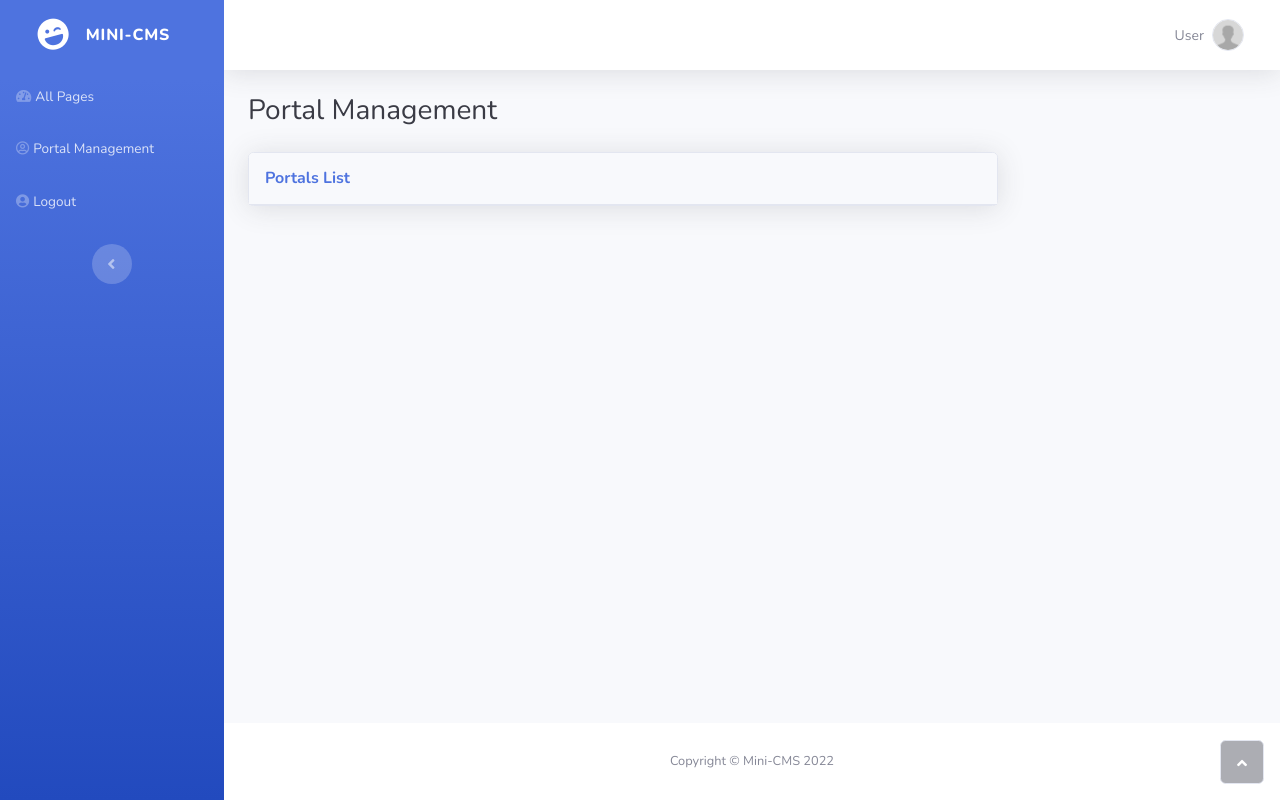
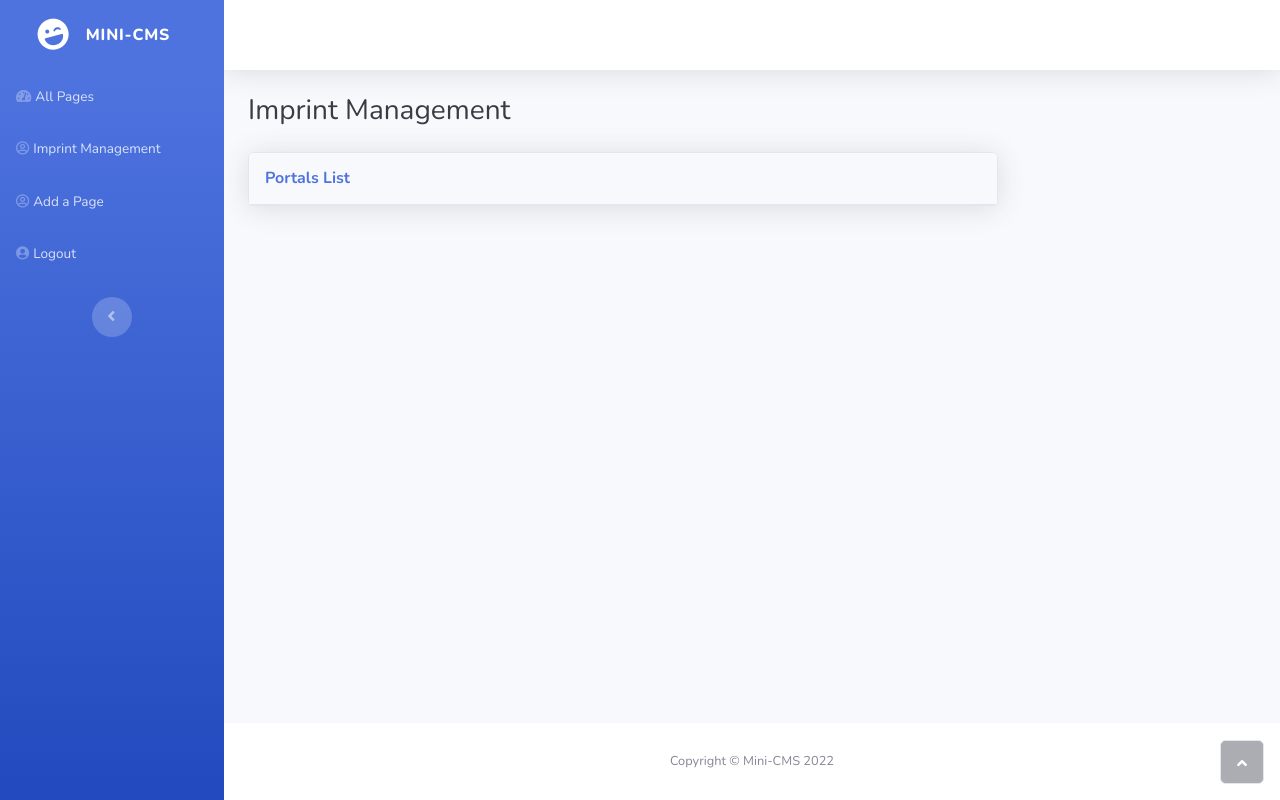
Before and after one commit to Faaizz/schwarz_probearbeit, a Symfony app: template templates/portal/index.html.twig in a window 1280 px wide. Run offline with Twig, Linux system fonts and the light colour scheme; the template is opened without the code that fills it, so the values that code supplies are empty; some libraries are stand-ins or nearby versions.

Commit message:
[T-5] UI chnages

```diff
--- a/templates/index.html.twig
+++ b/templates/index.html.twig
@@ -1,11 +1,11 @@
 {% extends 'base.html.twig' %}
 
-{% block title %} {{ "Legal Notices"|trans }} {% endblock %}
+{% block title %} {{ "All Pages"|trans }} {% endblock %}
 
 {% block content %}
 
 <div class="container-fluid pb-4">
-    <h3 class="text-dark mb-4">{{ "Legal Notices"|trans }}</h3>
+    <h3 class="text-dark mb-4">{{ "All Pages"|trans }}</h3>
 
     <ul class="navbar-nav text-light" id="accordionSidebar">
         {% for imprintLink in imprintLinks %}
--- a/templates/partials/_sidenav.html.twig
+++ b/templates/partials/_sidenav.html.twig
@@ -7,7 +7,8 @@
         <hr class="sidebar-divider my-0">
         <ul class="navbar-nav text-light" id="accordionSidebar">
             <li class="nav-item"><a class="nav-link" href="{{ path('list_pages') }}"><i class="fas fa-tachometer-alt"></i><span>All Pages</span></a></li>
-            <li class="nav-item"><a class="nav-link" href="{{ path('index_portal') }}"><i class="far fa-user-circle"></i><span>Portal Management</span></a></li>
+            <li class="nav-item"><a class="nav-link" href="{{ path('index_imprint') }}"><i class="far fa-user-circle"></i><span>Imprint Management</span></a></li>
+            <li class="nav-item"><a class="nav-link" href="{{ path('add_page') }}"><i class="far fa-user-circle"></i><span>Add a Page</span></a></li>
             <li class="nav-item"><a class="nav-link" href="{{ path('app_logout') }}"><i class="fas fa-user-circle"></i><span>Logout</span></a></li>
         </ul>
         <div class="text-center d-none d-md-inline"><button class="btn rounded-circle border-0" id="sidebarToggle" type="button"></button></div>
--- a/templates/partials/_topnav.html.twig
+++ b/templates/partials/_topnav.html.twig
@@ -1,22 +1,2 @@
 <nav class="navbar navbar-light navbar-expand bg-white shadow mb-4 topbar static-top">
-    <div class="container-fluid"><button class="btn btn-link d-md-none rounded-circle me-3" id="sidebarToggleTop" type="button"><i class="fas fa-bars"></i></button>
-        <ul class="navbar-nav flex-nowrap ms-auto">
-            <li class="nav-item dropdown d-sm-none no-arrow"><a class="dropdown-toggle nav-link" aria-expanded="false" data-bs-toggle="dropdown" href="#"><i class="fas fa-search"></i></a>
-                <div class="dropdown-menu dropdown-menu-end p-3 animated--grow-in" aria-labelledby="searchDropdown">
-                    <form class="me-auto navbar-search w-100">
-                        <div class="input-group"><input class="bg-light form-control border-0 small" type="text" placeholder="Search for ...">
-                            <div class="input-group-append"><button class="btn btn-primary py-0" type="button"><i class="fas fa-search"></i></button></div>
-                        </div>
-                    </form>
-                </div>
-            </li>
-            <li class="nav-item dropdown no-arrow">
-                <div class="nav-item dropdown no-arrow"><a class="dropdown-toggle nav-link" aria-expanded="false" data-bs-toggle="dropdown" href="#"><span class="d-none d-lg-inline me-2 text-gray-600 small">User</span><img class="border rounded-circle img-profile" src="{{ asset('img/avatar-placeholder.png') }}"></a>
-                    <div class="dropdown-menu shadow dropdown-menu-end animated--grow-in"><a class="dropdown-item" href="#"><i class="fas fa-user fa-sm fa-fw me-2 text-gray-400"></i>&nbsp;Profile</a><a class="dropdown-item" href="#"><i class="fas fa-cogs fa-sm fa-fw me-2 text-gray-400"></i>&nbsp;Settings</a><a class="dropdown-item" href="#"><i class="fas fa-list fa-sm fa-fw me-2 text-gray-400"></i>&nbsp;Activity log</a>
-                        <div class="dropdown-divider"></div><a class="dropdown-item" href="#"><i class="fas fa-sign-out-alt fa-sm fa-fw me-2 text-gray-400"></i>&nbsp;Logout</a>
-                    </div>
-                </div>
-            </li>
-        </ul>
-    </div>
 </nav>
--- a/templates/portal/create.html.twig
+++ b/templates/portal/create.html.twig
@@ -14,7 +14,7 @@
         <div class="card-body">
             <div class="row">
                 <div class="col-md-9 col-lg-9">
-                    <form method="POST" action="{{ path('create_portal') }}">
+                    <form method="POST" action="{{ path('create_imprint') }}">
                         <div class="mb-3">
                             <label class="form-label" for="country_code">Country Code (ISO Alpha-2)<br></label>
                             <input class="form-control" type="text" id="country_code-1" name="country_code">
--- a/templates/portal/edit.html.twig
+++ b/templates/portal/edit.html.twig
@@ -14,7 +14,7 @@
         <div class="card-body">
             <div class="row">
                 <div class="col-md-9 col-lg-9">
-                    <form method="POST" action="{{ path('update_portal', {id: portal.id}) }}">
+                    <form method="POST" action="{{ path('update_imprint', {id: portal.id}) }}">
                         <div class="mb-3">
                             <label class="form-label" for="country_code">Country Code (ISO Alpha-2)<br></label>
                             <input class="form-control" type="text" id="country_code-1" name="country_code" readonly="" disabled="" value="{{portal.countryCode}}">
--- a/templates/portal/index.html.twig
+++ b/templates/portal/index.html.twig
@@ -1,12 +1,12 @@
 {% extends 'base.html.twig' %}
 
-{% block title %} Manage Portals {% endblock %}
+{% block title %} Manage Imprints {% endblock %}
 
 {% block content %}
 <div class="d-sm-flex justify-content-between align-items-center mb-4">
-    <h3 class="text-dark mb-0">Portal Management</h3>
+    <h3 class="text-dark mb-0">Imprint Management</h3>
     {% if is_granted('ROLE_ADMIN') %}
-    <a class="btn btn-primary btn-sm d-none d-sm-inline-block" role="button" href="{{ path('show_create_portal') }}">
+    <a class="btn btn-primary btn-sm d-none d-sm-inline-block" role="button" href="{{ path('show_create_imprint') }}">
         <i class="fas fa-plus fa-sm text-white-50"></i>&nbsp;Create New
     </a>
     {% endif %}
@@ -26,13 +26,13 @@
                             <h6 class="mb-0"><strong>{{portal.countryCode}}</strong></h6>
                         </div>
                         <div class="col-auto">
-                            <a class="btn btn-primary btn-sm d-none d-sm-inline-block" role="button" href="{{ path('show_update_portal', {id: portal.id}) }}">
+                            <a class="btn btn-primary btn-sm d-none d-sm-inline-block" role="button" href="{{ path('show_update_imprint', {id: portal.id}) }}">
                                 <i class="fas fa-wrench fa-sm text-white-50"></i>
                                 &nbsp;Edit
                             </a>
                             <span class="text-xs">&nbsp; &nbsp; &nbsp;</span>
                             {% if is_granted('ROLE_ADMIN') %}
-                            <a class="btn btn-primary btn-sm d-none d-sm-inline-block" role="button" href="{{ path('delete_portal', {id: portal.id}) }}">
+                            <a class="btn btn-primary btn-sm d-none d-sm-inline-block" role="button" href="{{ path('delete_imprint', {id: portal.id}) }}">
                                 <i class="fas fa-trash-alt fa-sm text-white-50"></i>
                                 &nbsp;Delete
                             </a>
```
Also changed, not shown: templates/portal/new.html.twig (added, +21 -0 lines).
